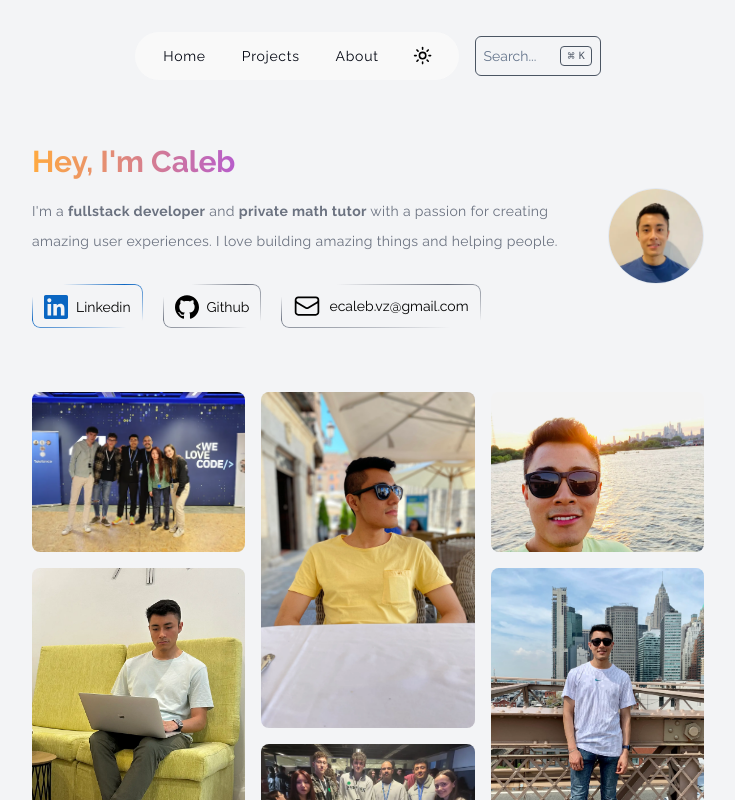
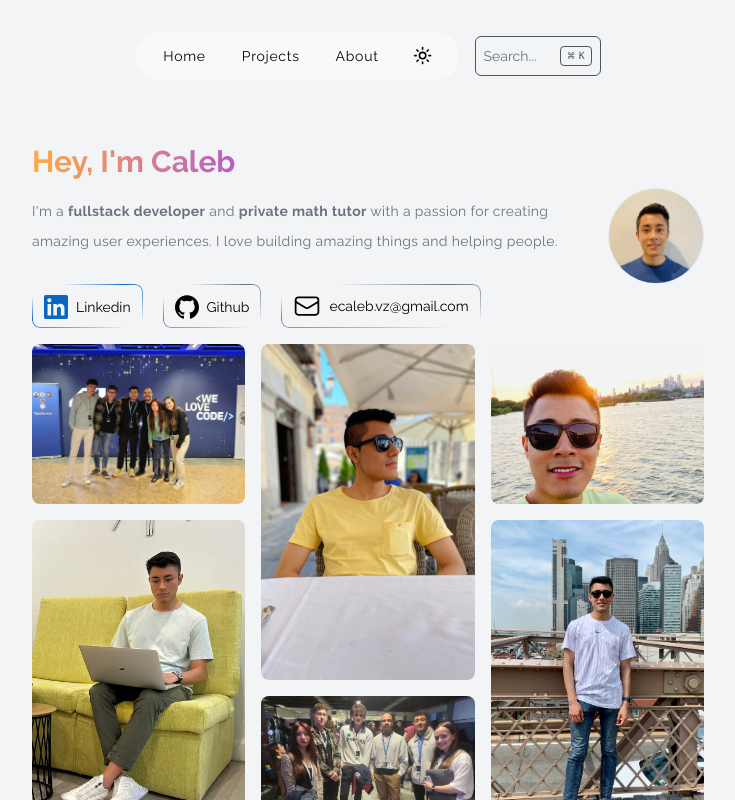
Before and after one commit to ecaleb97/ecaleb.dev, a Next.js app: page / in a window 1280 px wide. Shown: the top 800 px of the page, without its empty margins (272-1007 px from the left). Built offline with nearby package versions, Linux system fonts and the light colour scheme.

Commit message:
refactor: Update grid layout and spacing in BentoGrid component

```diff
--- a/src/components/bento/bento-grid.tsx
+++ b/src/components/bento/bento-grid.tsx
@@ -8,7 +8,7 @@ import Image from 'next/image';
 
 export function BentoGrid() {
   return (
-    <div className="grid grid-cols-2 grid-rows-4 sm:grid-rows-3 sm:grid-cols-3 gap-4 my-16">
+    <div className="grid grid-cols-2 grid-rows-4 sm:grid-rows-3 sm:grid-cols-3 gap-4 my-4">
       <div className='relative h-40'>
         <Image
           src={hack4goodWinners}
```
